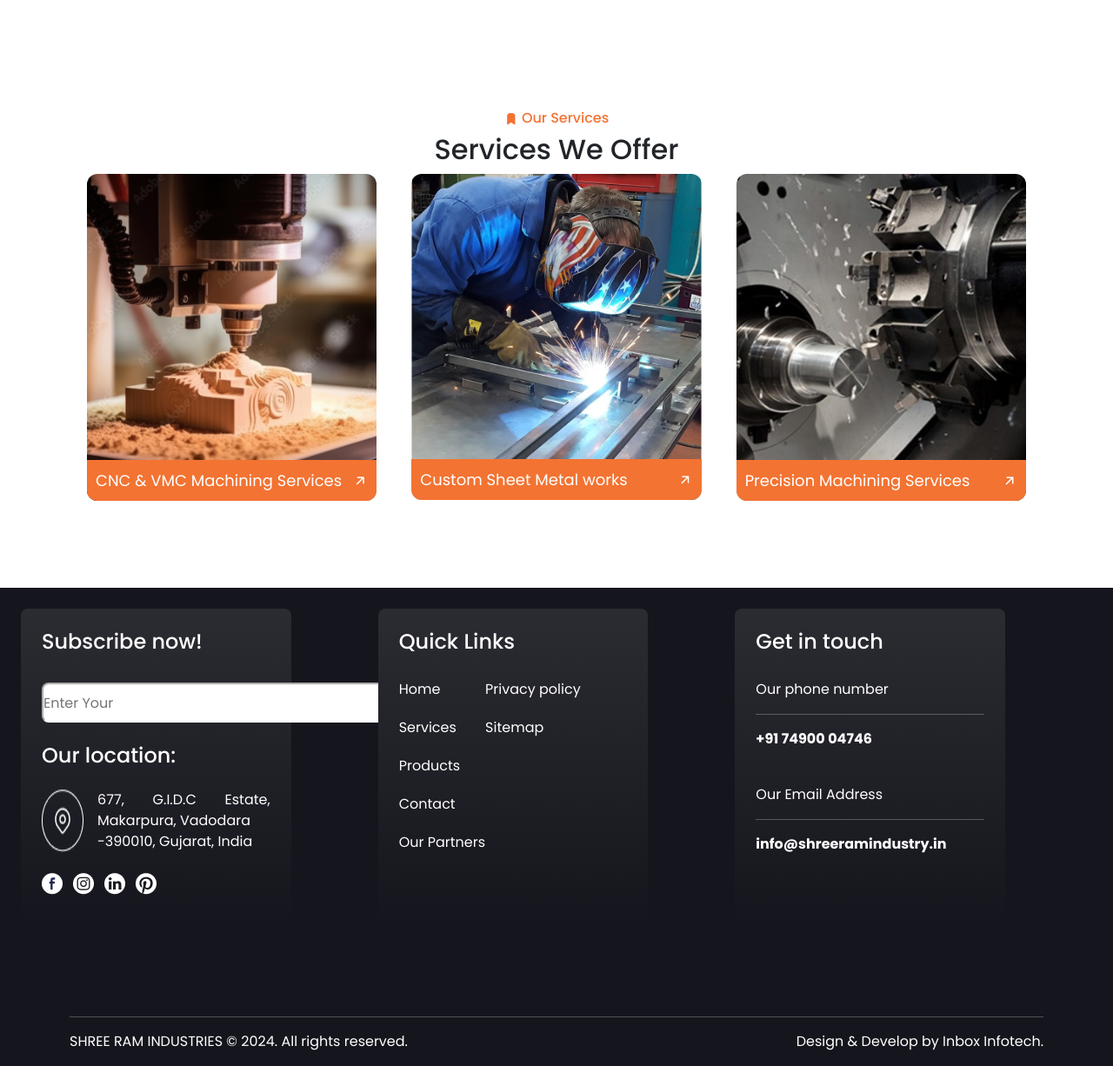
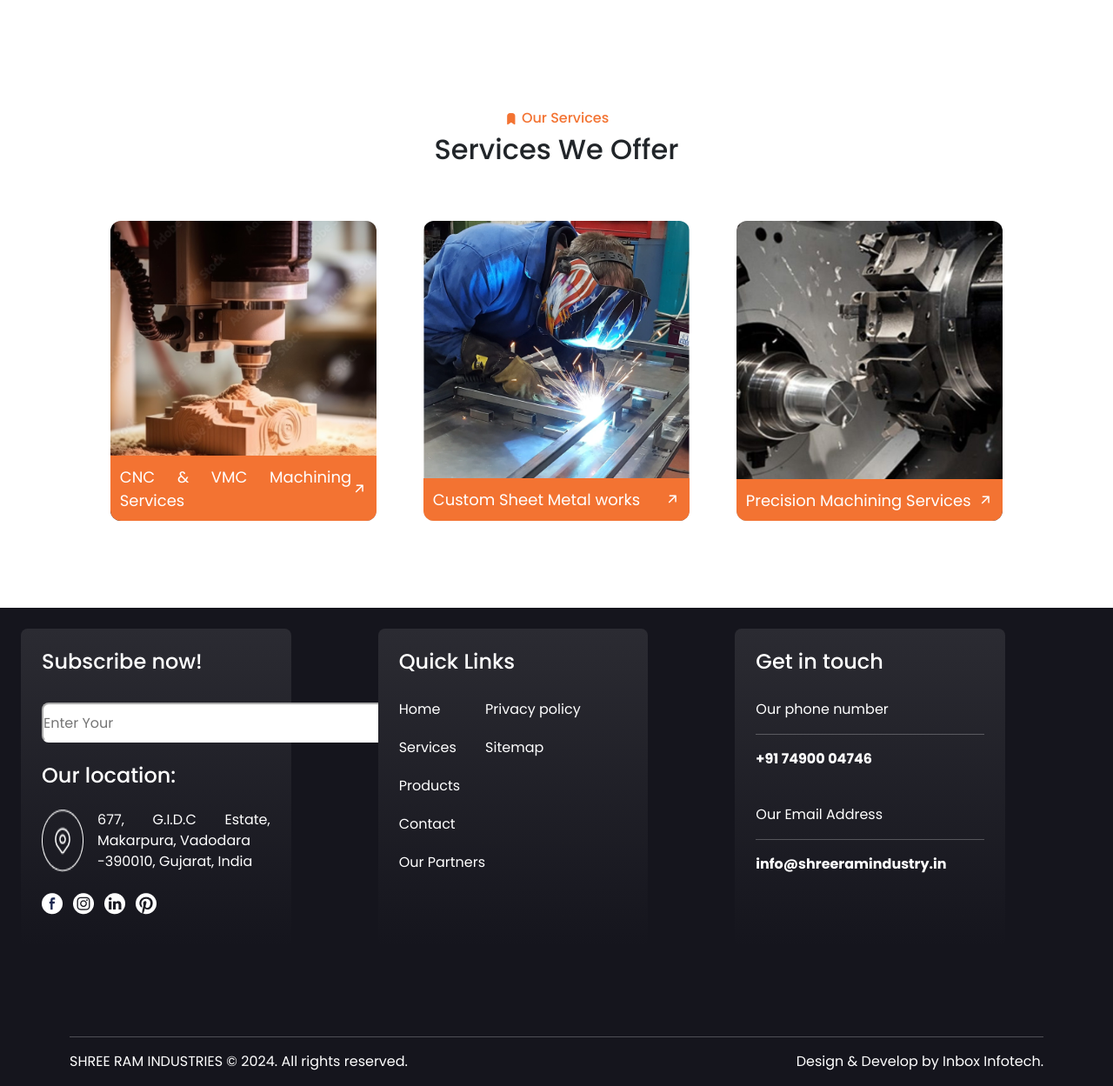
Before and after one commit to InboxTech/shree_ram_industry, a PHP site: page /services_details.php in a window 1280 px wide. Shown: the part 1695-2944 px from the top of the page at 87% size. Before the commit the page ends 2921 px from the top, so only its background shows below. Run offline with PHP 8.4, Linux system fonts and the light colour scheme.

Commit message:
swiper complet in services

```diff
--- a/public/css/services.css
+++ b/public/css/services.css
@@ -118,6 +118,7 @@
 .swiper-services-details .swiper {
   width: 100%;
   height: 100%;
+  margin-top: 5%;
 }
 
 .swiper-services-details .swiper-slide {
@@ -131,8 +132,8 @@
 
 .swiper-services-details .swiper-slide img {
   display: block;
-  width: 100%;
-  height: 100%;
+  width: 85%;
+  height: 85%;
   object-fit: cover;
   border-radius:12px;
 
@@ -140,7 +141,7 @@
 .swiper-service-text {
   position: absolute;
   background-color: var(--orang-color);
-  width: 100%;
+  width: 85%;
   text-decoration: none;
   color: #ffffff;
   display: flex;
--- a/public/js/Swiper.js
+++ b/public/js/Swiper.js
@@ -98,11 +98,10 @@ var swiper = new Swiper(".mySwiper4", {
 
 var swiper = new Swiper(".mySwiper5", {
   slidesPerView: 3,
-  spaceBetween: 40,
   loop: true,
-//   speed: 1000,
-//   autoplay: {
-//     delay: 1000,
-//     disableOnInteraction: false,
-//   },
+  speed: 1000,
+  autoplay: {
+    delay: 1000,
+    disableOnInteraction: false,
+  },
 });
```
